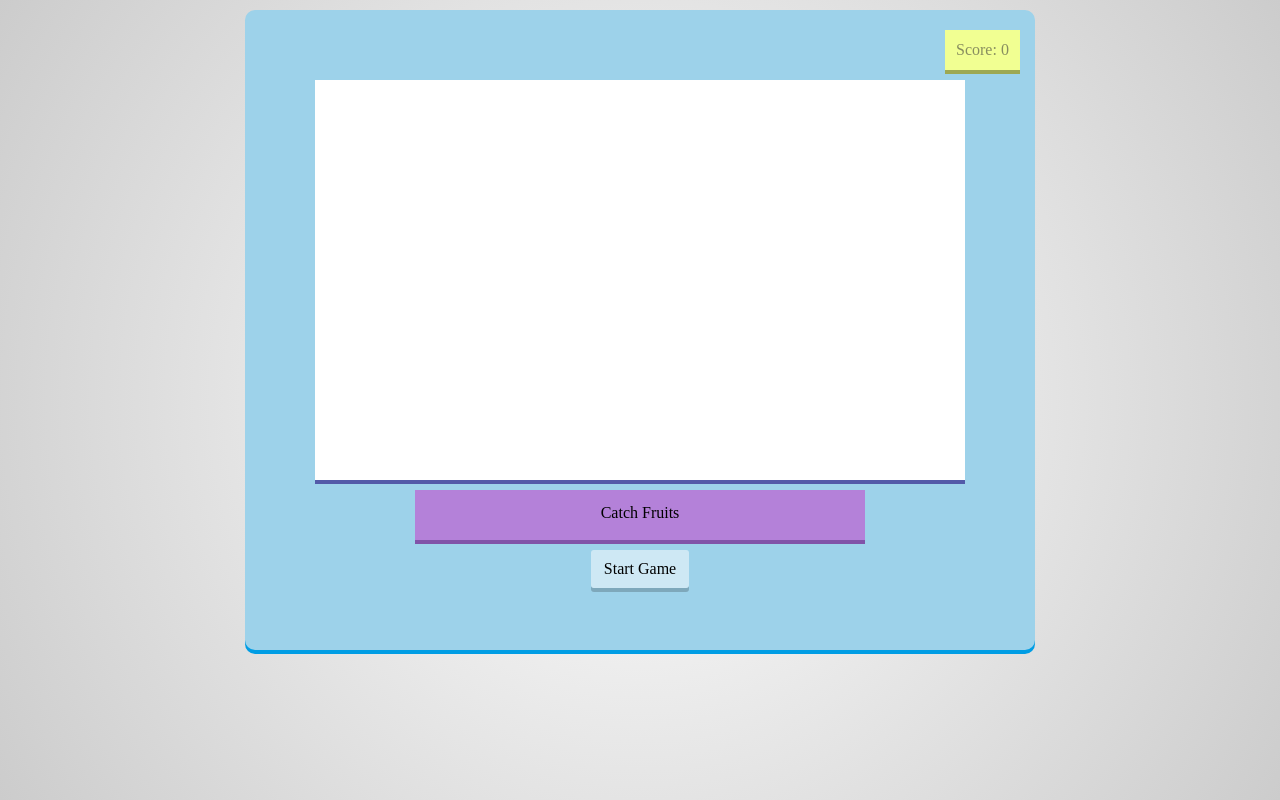
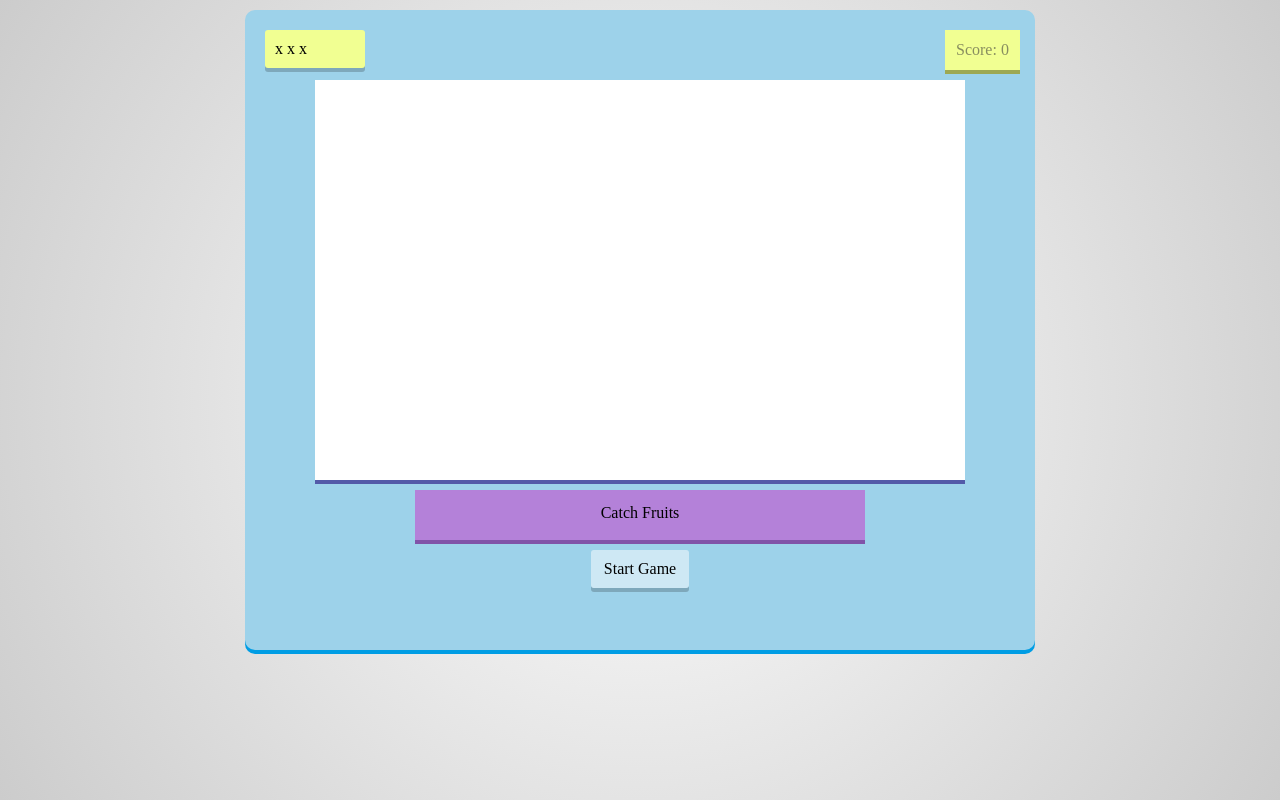
Before and after one commit to Rvp888/Fruits-Slice-Game, a plain HTML site: page index.html in a window 1280 px wide. Both pictures are taken after a click on the element "Start Game". Drawn offline with nearby package versions, Linux system fonts and the light colour scheme.

Commit message:
script for start game button added

```diff
--- a/index.html
+++ b/index.html
@@ -34,6 +34,7 @@
         </div>
     </div>
 
-    <script src="script.js"></script>
+    <script src="https://ajax.googleapis.com/ajax/libs/jquery/3.7.0/jquery.min.js"></script>
+    <script src="jquery.js"></script>
 </body>
 </html>
--- /dev/null
+++ b/jquery.js
@@ -0,0 +1,51 @@
+
+// click on start/reset button
+    //are we playing?
+        // yes
+            //reload page
+        //no
+            //show trials left
+            //change button text to "reset game"
+            //1. create a random fruit
+            //define a rendom step
+            //2. move fruit down one step every 30sec
+                //is fruit too low?
+                    //no--> repeat no.2
+                    //yes--> any trials left?
+                        // yes: repeat no.1
+                        //no: show game over, button text= start game
+
+
+//Slice a fruit
+    //play sound
+    //explode fruit
+
+
+let playing = false;
+let score;
+let trialsLeft;
+
+$(function() {
+    // click on start/reset button
+    $("#start-reset").click(function() {
+        //are we playing?
+        if (playing === true) {//yes
+            //reload page
+            location.reload();
+        }
+        else {//no
+            playing = true;//game initialized
+            //set score to 0
+            score = 0;
+            $("#scoreValue").html(score);
+
+            //show trials left
+            $("#trialsLeft").show();
+            trialsLeft = 3;
+            for(let i = 0; i < trialsLeft; i++) {
+                $("#trialsLeft").append(" x ");
+            }
+        }
+    });
+
+});
```
